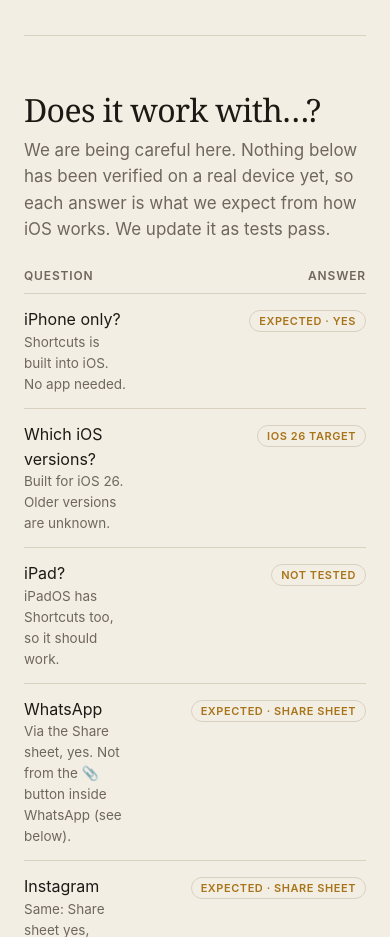
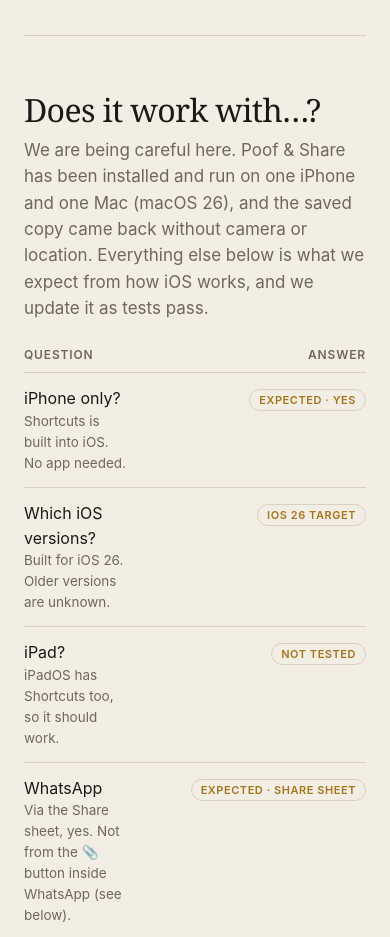
Before and after one commit to logrelu/poof-photo-scrubber, a plain HTML site: page site/index.html in a window 390 px wide. Shown: the part 4940-5877 px from the top of the page. Drawn offline with Linux system fonts and the light colour scheme.

Commit message:
site: reflect first real iPhone and Mac runs
Co-Authored-By: Claude Sonnet 5.5 <noreply@anthropic.com>

```diff
--- a/site/index.html
+++ b/site/index.html
@@ -330,7 +330,7 @@ footer p{max-width:38em}
   <!-- E. Compatibility -->
   <section id="compat">
     <h2>Does it work with…?</h2>
-    <p class="sub">We are being careful here. Nothing below has been verified on a real device yet, so each answer is what we expect from how iOS works. We update it as tests pass.</p>
+    <p class="sub">We are being careful here. Poof &amp; Share has been installed and run on one iPhone and one Mac (macOS 26), and the saved copy came back without camera or location. Everything else below is what we expect from how iOS works, and we update it as tests pass.</p>
     <table>
       <thead><tr><th>Question</th><th>Answer</th></tr></thead>
       <tbody>
```
